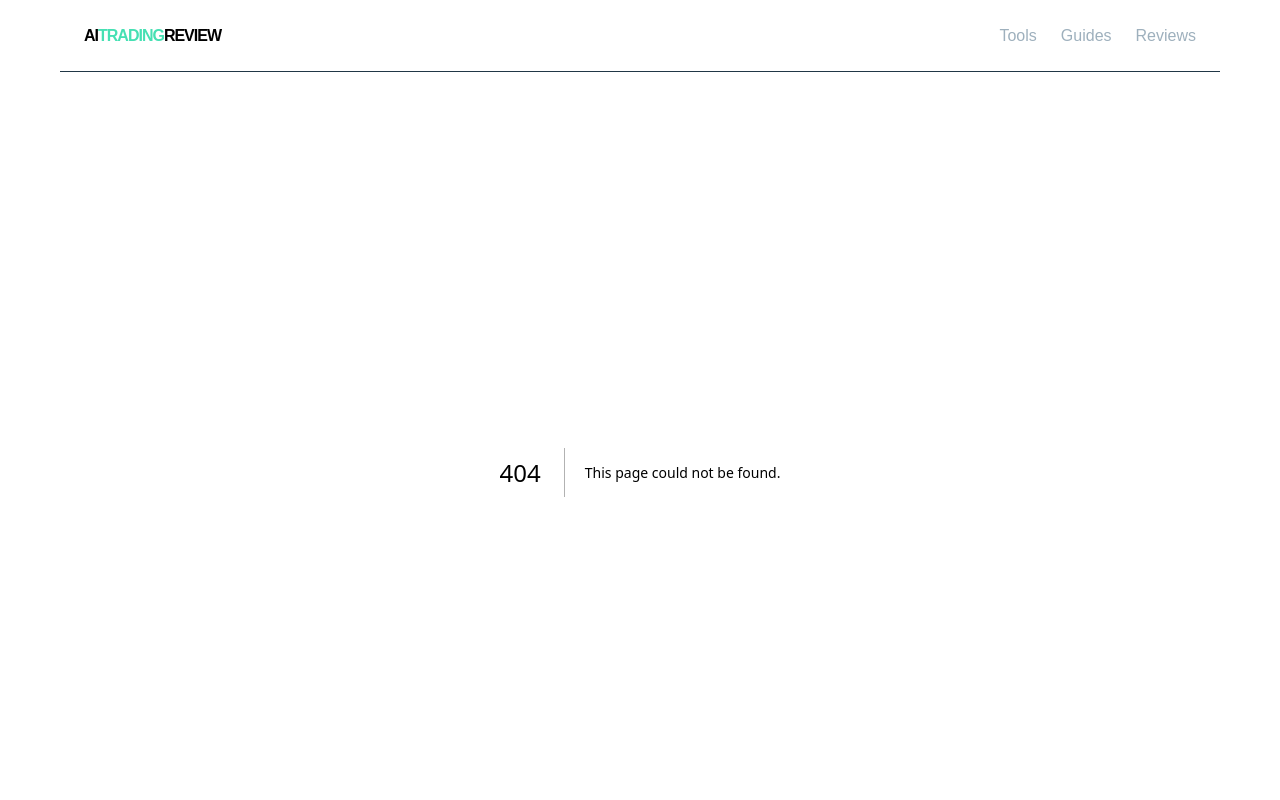
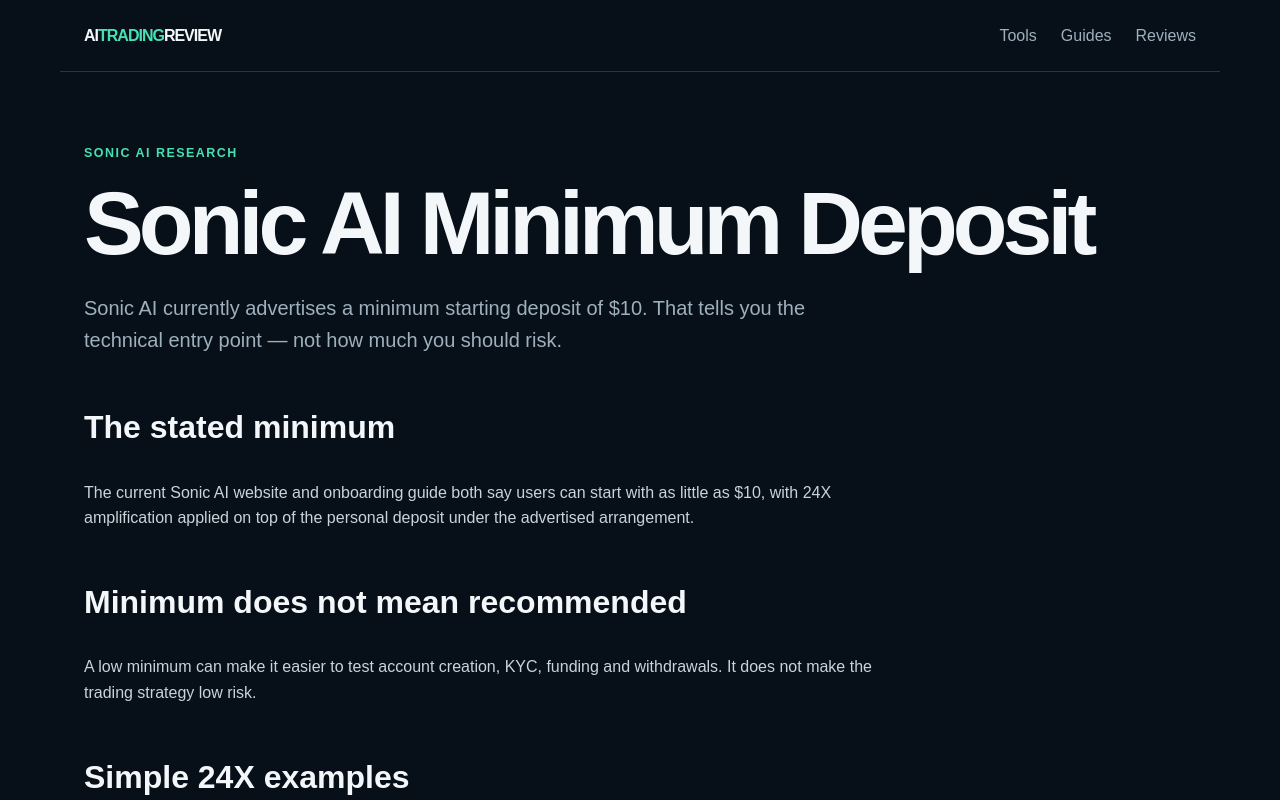
Before and after one commit to sverkercaron-sys/ai-trading-review, a Next.js app: page /reviews/sonic-ai/minimum-deposit in a window 1280 px wide. Before the commit this address had no page. Shown: the top 800 px of the page. Built offline with nearby package versions, Linux system fonts and the light colour scheme.

Commit message:
Add Sonic AI minimum deposit guide

```diff
--- /dev/null
+++ b/app/reviews/sonic-ai/minimum-deposit/page.tsx
@@ -0,0 +1,3 @@
+import type {Metadata} from 'next';import Link from 'next/link';
+export const metadata:Metadata={title:'Sonic AI Minimum Deposit – How Much Do You Need?',description:'Sonic AI currently advertises a $10 minimum deposit. Learn the difference between a technical minimum and an appropriate risk allocation.'};
+export default function Page(){return <main><div className="eyebrow">Sonic AI research</div><h1 className="page-title">Sonic AI Minimum Deposit</h1><p className="lead">Sonic AI currently advertises a minimum starting deposit of $10. That tells you the technical entry point — not how much you should risk.</p><article className="content"><h2>The stated minimum</h2><p>The current Sonic AI website and onboarding guide both say users can start with as little as $10, with 24X amplification applied on top of the personal deposit under the advertised arrangement.</p><h2>Minimum does not mean recommended</h2><p>A low minimum can make it easier to test account creation, KYC, funding and withdrawals. It does not make the trading strategy low risk.</p><h2>Simple 24X examples</h2><div className="table-wrap"><table><thead><tr><th>Own capital</th><th>Illustrative 24X capital</th></tr></thead><tbody><tr><td>$10</td><td>$240</td></tr><tr><td>$100</td><td>$2,400</td></tr><tr><td>$1,000</td><td>$24,000</td></tr><tr><td>$10,000</td><td>$240,000</td></tr></tbody></table></div><h2>How much should you allocate?</h2><p>There is no universal answer. A better framework is to use only speculative capital whose loss would not impair your savings, household finances or long-term investment plan.</p><p><Link className="button" href="/tools/24x-risk-calculator">Model the downside →</Link></p></article></main>}
```
